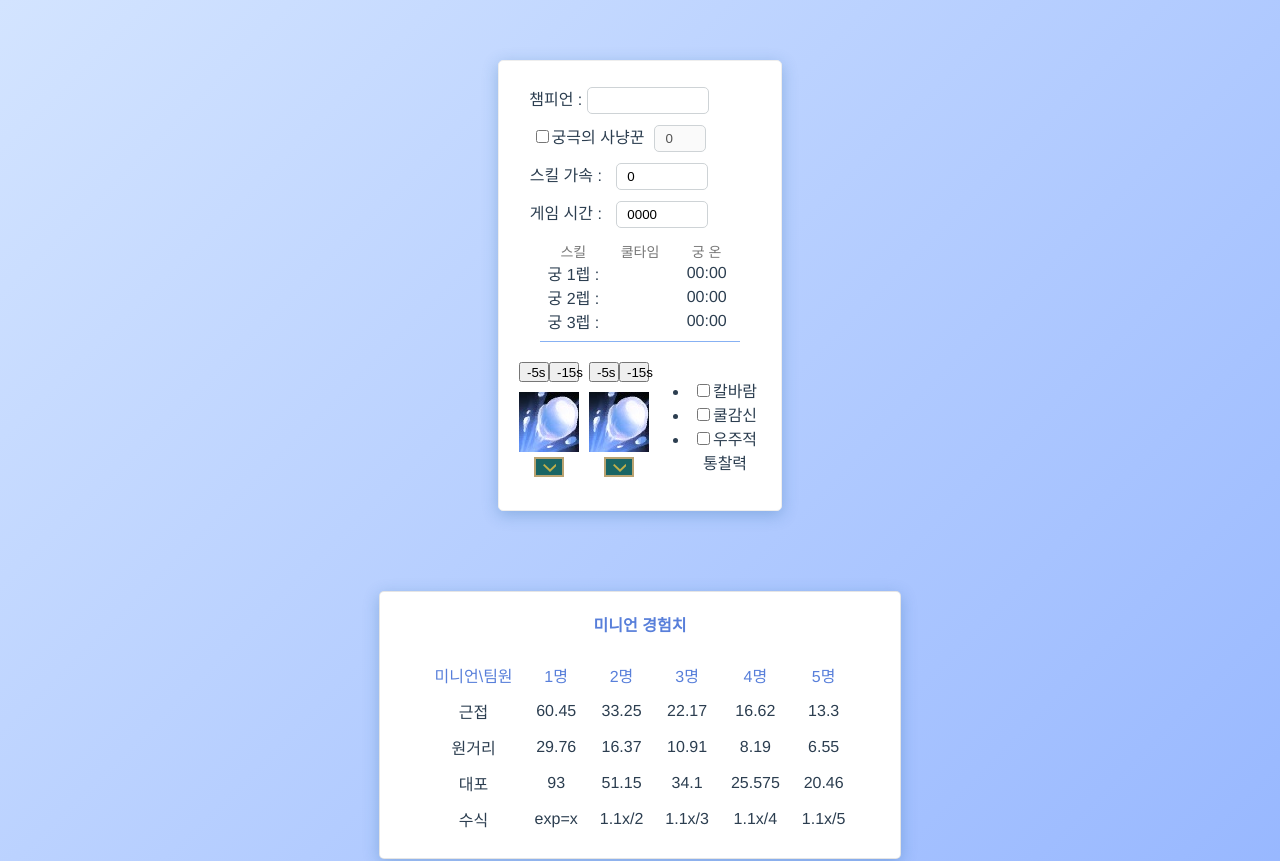
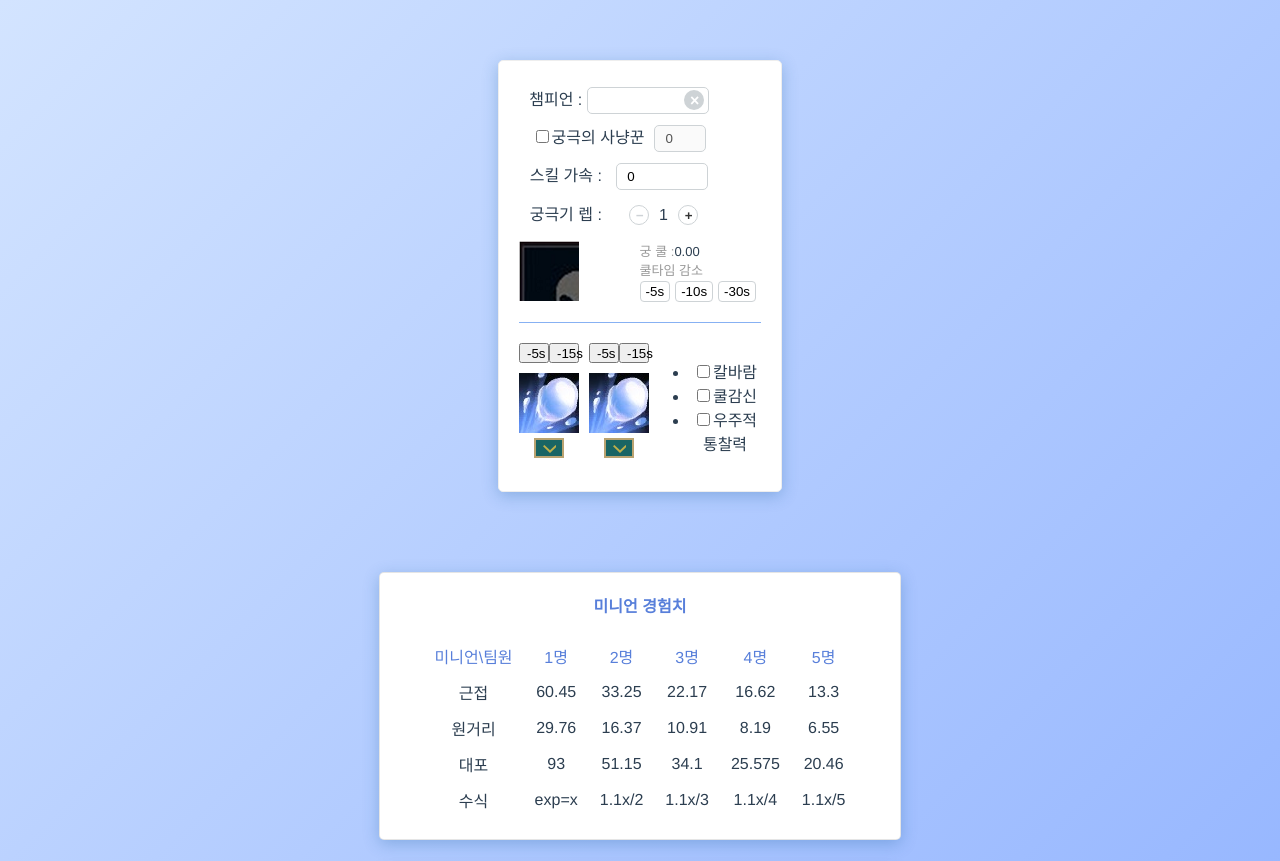
Before and after one commit to rkdmf7220/LOL-calculator, a Vue app: page / in a window 1280 px wide. Shown: the top 861 px of the page. Built offline with nearby package versions, Linux system fonts and the light colour scheme.

Commit message:
궁극기 쿨타임 표현 방식 변경

```diff
--- a/src/components/AbilityHasteCalculator.vue
+++ b/src/components/AbilityHasteCalculator.vue
@@ -2,7 +2,8 @@
   <div class="wrap">
     <div class="border-box">
       <div class="input-area-container item-container">
-        <div class="input-item-container">
+        <div class="input-item-container input-champion-name">
+          <button @click="this.inputChampionName = null" class="btn-clear-input">×</button>
           <label for="champion-names" @input="onSelectChampion">챔피언 : </label>
           <input type="text" list="champion-names" v-model="inputChampionName" class="champion-names">
           <datalist id="champion-names">
@@ -22,32 +23,36 @@
           <input v-model="inputHasteText" type="number" id="ability-haste" minlength="1" maxlength="3" min="0">
         </div>
 
-        <div class="input-item-container">
+<!--        <div class="input-item-container">
           <label for="current-time">게임 시간 : </label>
           <input v-model="inputCurrentTime" type="text" id="current-time" minlength="4" maxlength="4">
+        </div>-->
+
+        <div class="input-item-container">
+          <span>궁극기 렙 : </span>
+          <div class="ultimate-level-container">
+            <button :class="{active: ultimateLevel !== 1}" @click="subtractUltimateLevel" class="btn-ultimate-level btn-ultimate-level-subtract">−</button>
+            <span>{{this.ultimateLevel}}</span>
+            <button :class="{active: ultimateLevel !== 3}" @click="addUltimateLevel" class="btn-ultimate-level btn-ultimate-level-add">+</button>
+          </div>
         </div>
       </div>
 
-      <div class="calculator item-container">
-        <div class="calc-item small-text">
-          <span>스킬</span>
-          <span>쿨타임</span>
-          <span>궁 온</span>
+      <div class="output-area-container">
+        <CooldownImageContainer :cooldown-data="computeUltimateData" ref="cooldownContainer"/>
+        <div class="output-data-list">
+          <div class="output-data-item">
+            <span class="output-label">궁 쿨 :</span>
+            <span>{{ computeUltimateData.cooldown.toFixed(2) }}</span>
           </div>
-        <div class="calc-item">
-          <span class="calc-name"> 궁 1렙 : </span>
-          <span class="calc-value">{{ computeUltimateLevel1 }}</span>
-          <span class="calc-time">{{ moment(inputCurrentTime, 'mm:ss').add(computeUltimateLevel1, 'seconds').format('mm:ss') }}</span>
+          <div class="output-data-item output-timer">
+            <span class="output-label">쿨타임 감소</span>
+            <div class="output-timer-btn">
+              <button @click="() => reduceUltimateCooldown(5)" class="btn-subtract-timer">-5s</button>
+              <button @click="() => reduceUltimateCooldown(10)" class="btn-subtract-timer">-10s</button>
+              <button @click="() => reduceUltimateCooldown(30)" class="btn-subtract-timer">-30s</button>
             </div>
-        <div class="calc-item">
-          <span class="calc-name"> 궁 2렙 : </span>
-          <span class="calc-value">{{ computeUltimateLevel2 }}</span>
-          <span class="calc-time">{{ moment(inputCurrentTime, 'mm:ss').add(computeUltimateLevel2, 'seconds').format('mm:ss') }}</span>
           </div>
-        <div class="calc-item">
-          <span class="calc-name"> 궁 3렙 : </span>
-          <span class="calc-value">{{ computeUltimateLevel3 }}</span>
-          <span class="calc-time">{{ moment(inputCurrentTime, 'mm:ss').add(computeUltimateLevel3, 'seconds').format('mm:ss') }}</span>
         </div>
       </div>
     <SummonerSpell/>
@@ -59,9 +64,10 @@
 import champions from "../data/champions.json"
 import moment from "moment"
 import SummonerSpell from "@/components/SummonerSpell";
+import CooldownImageContainer from "@/components/CooldownImageContainer";
 export default {
   name: "AbilityHasteCalculator",
-  components: {SummonerSpell},
+  components: {CooldownImageContainer, SummonerSpell},
   computed: {
     foundChampionInfo() {
       return champions.find(info => (
@@ -74,6 +80,21 @@ export default {
 
       } else {
         return 0
+      }
+    },
+    computeUltimateData() {
+      if (!this.foundChampionInfo) {
+        let result = champions[0][`ultimateLevel${this.ultimateLevel}`] * 100 / ( 100 + this.inputHasteText + this.computeUltimateHunter)
+        return {
+          cooldown: Number(result),
+          thumb: champions[0].ultimateThumb
+        }
+      } else {
+        let result = this.foundChampionInfo[`ultimateLevel${this.ultimateLevel}`] * 100 / ( 100 + this.inputHasteText + this.computeUltimateHunter)
+        return {
+          cooldown: parseFloat(result.toFixed(0)),
+          thumb: this.foundChampionInfo.ultimateThumb
+        }
       }
     },
     computeUltimateLevel1() {
@@ -116,12 +137,26 @@ export default {
       inputCurrentTime: "0000",
       ultimateCooldown: 6,
       useUltimateHunter: false,
-      inputUltimateHunter: 0
+      inputUltimateHunter: 0,
+      ultimateLevel: 1
     }
   },
   methods: {
     onSelectChampion() {
 
+    },
+    subtractUltimateLevel() {
+      if (this.ultimateLevel !== 1) {
+        this.ultimateLevel --
+      }
+    },
+    addUltimateLevel() {
+      if (this.ultimateLevel !== 3) {
+        this.ultimateLevel ++
+      }
+    },
+    reduceUltimateCooldown(seconds) {
+      this.$refs.cooldownContainer.reduceCooldown(seconds)
     }
   }
 }
@@ -156,19 +191,42 @@ export default {
     .input-item-container {
       margin: 5px;
 
+      &.input-champion-name{
+        position: relative;
+        .btn-clear-input{
+          position: absolute;
+          width: 20px;
+          height: 20px;
+          top: 4px;
+          right: 10px;
+          border: none;
+          border-radius: 10px;
+          background-color: #ced3d6;
+          color: #fff;
+          font-size: 16px;
+          line-height: 20px;
+          font-weight: 900;
+          cursor: pointer;
+          transition: background-color 0.2s;
+          &:hover{
+            background-color: #d8dde0;
+          }
+        }
         .champion-names{
           width: 100px;
           padding: 5px 10px;
           border: 1px solid #ced3d6;
           transition: all 0.3s;
           border-radius: 5px;
-
           &:focus{
             outline: none;
             border: 1px solid #87b1f3;
             box-shadow: 0 0 0 1px #87b1f3;
           }
         }
+      }
+
+
 
       #ultimate-hunter{
         width: 30px;
@@ -199,6 +257,67 @@ export default {
           box-shadow: 0 0 0 1px #87b1f3;
         }
       }
+
+      .ultimate-level-container{
+        display: inline-block;
+        width: 70px;
+        height: 15px;
+        padding: 5px 10px;
+        margin-left: 12px;
+
+        .btn-ultimate-level{
+          width: 20px;
+          height: 20px;
+          border-radius: 10px;
+          font-weight: 900;
+          background-color: #fff;
+          border: 1px solid #ced3d6;
+          color: #CED2D6;
+
+          &.active{
+            color: #333;
+            cursor: pointer;
+          }
+        }
+        span{
+          margin: 0 10px;
+        }
+      }
+    }
+  }
+  .output-area-container{
+    display: flex;
+    justify-content: space-between;
+    padding-bottom: 20px;
+    border-bottom: 1px solid #87b1f3;
+    .output-data-list{
+      display: flex;
+      flex-direction: column;
+      align-items: flex-start;
+      justify-content: space-between;
+      .output-data-item{
+        font-size: 13px;
+        .output-label{
+          color: #999;
+          font-size: 13px;
+        }
+        &.output-timer{
+          display: flex;
+          flex-direction: column;
+          align-items: flex-start;
+          .output-timer-btn{
+            margin-top: 2px;
+            .btn-subtract-timer{
+              padding: 2px 5px;
+              border: 1px solid #CED3D6;
+              background-color: #fff;
+              cursor: pointer;
+              border-radius: 4px;
+              margin-right: 5px;
+            }
+          }
+        }
+      }
     }
   }
 
```
Lines whose indentation alone changed are shown as unchanged.
